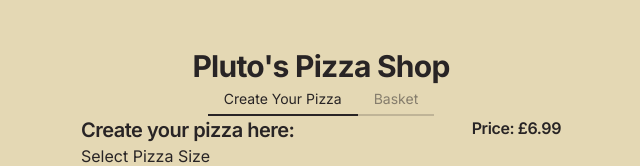
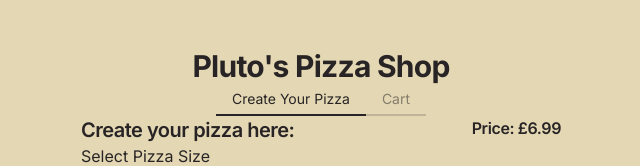
Before and after one commit to zak1999/pluto-pizza, a Next.js app: page /pizza in a window 1280 px wide. Shown: the top 166 px of the page, without its empty margins (319-959 px from the left). Built offline with nearby package versions, Linux system fonts and the light colour scheme.

Commit message:
refactor: rename basket to cart

```diff
--- a/app/components/navbar.tsx
+++ b/app/components/navbar.tsx
@@ -6,7 +6,6 @@ import Link from "next/link";
 
 const Navbar = () => {
   const path = usePathname();
-
   return (
     <div className="tabs">
       <Link
@@ -18,14 +17,13 @@ const Navbar = () => {
       >
         Create Your Pizza
       </Link>
-      <Link href={"/basket"}
+      <Link href={"/cart"}
           className={clsx(
             "tab tab-bordered",
-            path === "/basket" ? "tab-active" : ""
+            path === "/cart" ? "tab-active" : ""
           )}
         >
-          Basket
-
+          Cart
       </Link>
     </div>
   );
```
Also changed, not shown: app/(main)/cart/page.tsx (renamed from app/(main)/basket/page.tsx).
